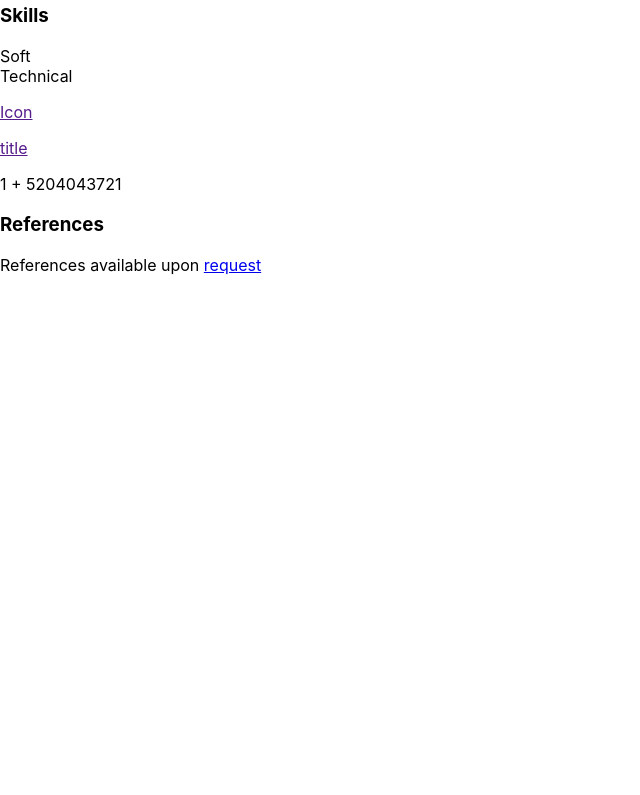
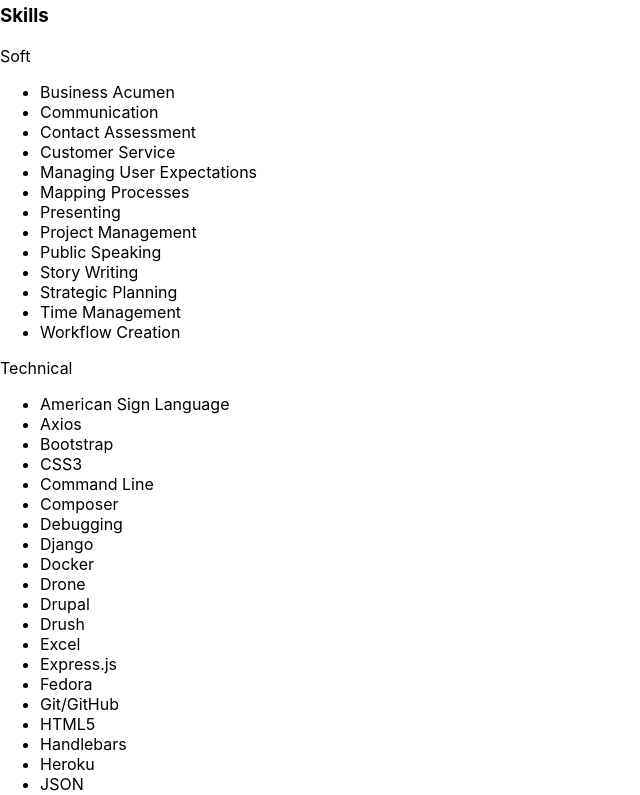
Before and after one commit to listenToRipley/nataliekendrick, a React (Create React App) app: page /resume in a window 1280 px wide. Shown: the part 640-1435 px from the top of the page, without its empty margins (0-640 px from the left). Before the commit the page ends 931 px from the top, so only its background shows below. Built offline with nearby package versions, Linux system fonts and the light colour scheme.

Commit message:
map skills

```diff
--- a/src/Components/ResumeSkills.tsx
+++ b/src/Components/ResumeSkills.tsx
@@ -5,13 +5,46 @@ import skills from '../info/history/skills.json';
 //1. For each of the skills create a list
 
 const ResumeSkills = (): JSX.Element => {
-  console.log(skills)
+
+  const soft: string[] = skills.soft.sort((a,b) => {
+    if (a<b) {return -1}
+    if (a>b) {return 1}
+    return 0
+  });
+  const tech: string[] = skills.technical.sort((a,b) => {
+    if (a<b) {return -1}
+    if (a>b) {return 1}
+    return 0
+  });
 
   return (
     <div>
       <h3>Skills</h3>
-      <div>Soft</div>
-      <div>Technical</div>
+
+      <div>
+        <div>Soft</div>
+        <ul>
+          {soft.map((skill: string): JSX.Element => {
+            return (
+              <li>{skill}</li>
+            )
+          })
+          }
+        </ul>
+      </div>
+
+      <div>
+        <div>Technical</div>
+        <ul>
+          {tech.map((skill: string): JSX.Element  => {
+            return (
+              <li>{skill}</li>
+            )
+          })
+          }
+        </ul>
+      </div>
+
     </div>
   )
 };
```
